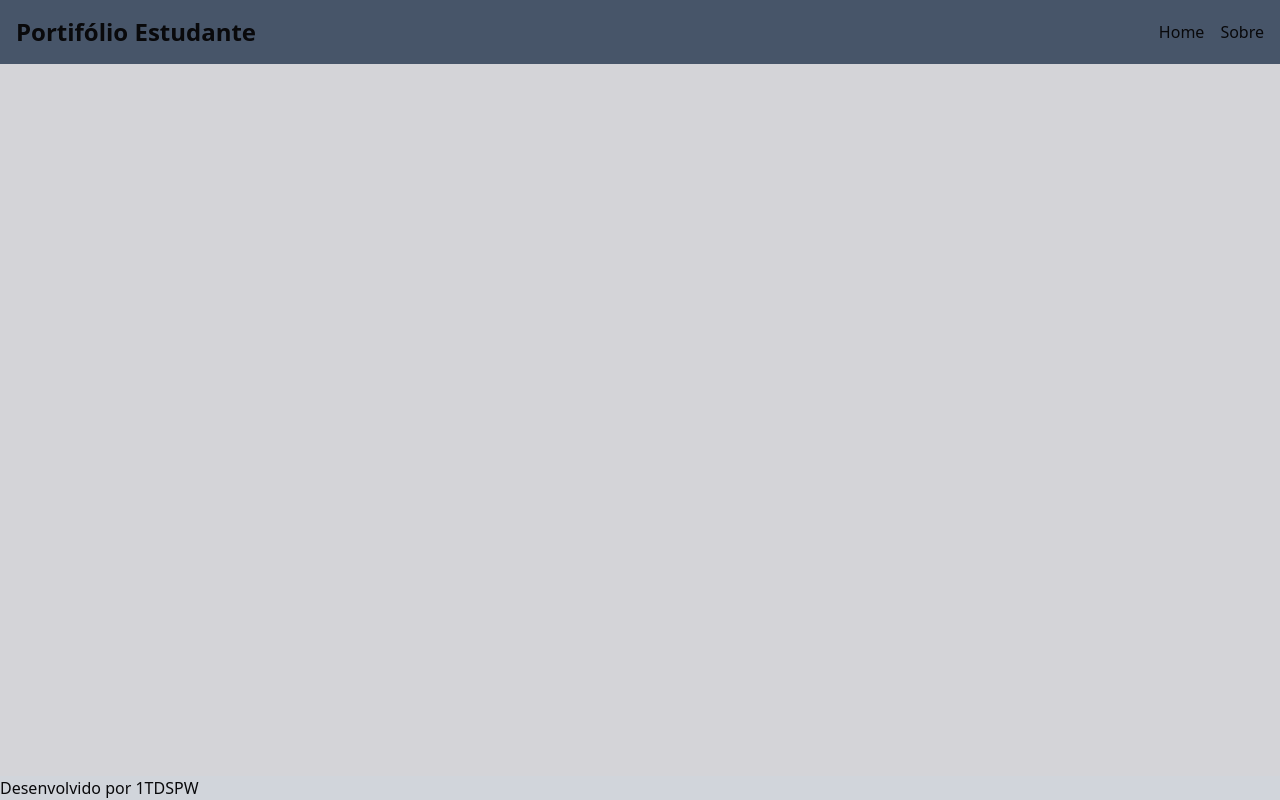
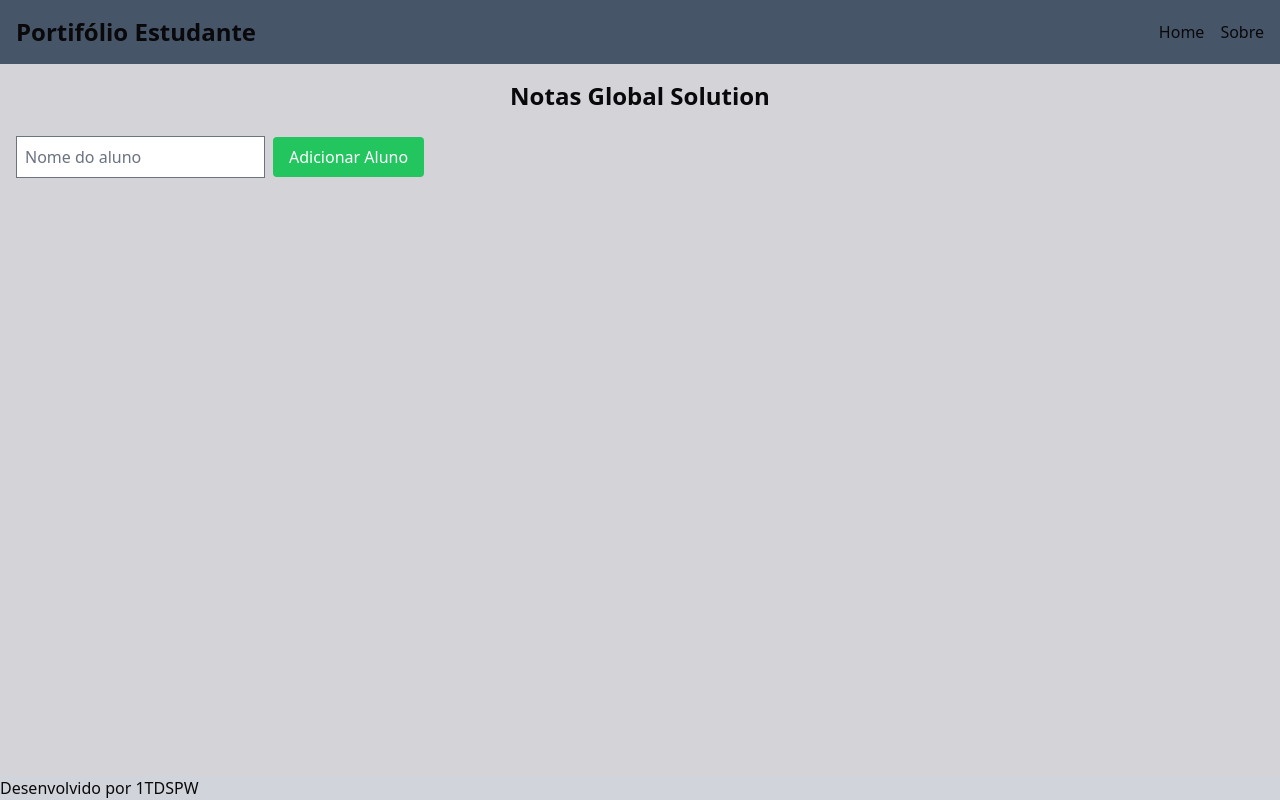
Before and after one commit to Byells/Portif-lio-cp3, a Next.js app: page /gs in a window 1280 px wide. Built offline with nearby package versions, Linux system fonts and the light colour scheme.

Commit message:
Arrumando a pagina da gs

```diff
--- a/src/app/gs/cad-gs/page.tsx
+++ /dev/null
@@ -1,29 +0,0 @@
-import { useEffect, useState } from 'react';
-
-export default function GlobalSolution() {
-  const [projects, setProjects] = useState([]);
-
-  useEffect(() => {
-    const fetchProjects = async () => {
-      const response = await fetch('/api/projects/globalsolution');
-      const data = await response.json();
-      setProjects(data);
-    };
-    fetchProjects();
-  }, []);
-
-  return (
-    <div className="container mx-auto p-8">
-      <h1 className="text-4xl font-bold mb-6 text-green-600">GlobalSolution</h1>
-      <div className="grid grid-cols-1 sm:grid-cols-2 lg:grid-cols-3 gap-6">
-        {projects.map(project => (
-          <div key={project.id} className="bg-white p-4 rounded-lg shadow-lg hover:shadow-xl transition-shadow duration-300">
-            <h2 className="text-xl font-bold">{project.title}</h2>
-            <p className="mt-2">{project.description}</p>
-            <p className="mt-2 text-gray-700">Nota: {project.grade}</p>
-          </div>
-        ))}
-      </div>
-    </div>
-  );
-}
--- a/src/app/gs/page.tsx
+++ b/src/app/gs/page.tsx
@@ -1,10 +1,80 @@
+"use client";
 
-import React from 'react'
+import { useState } from 'react';
+
+type Aluno = {
+  id: number;
+  nome: string;
+  disciplinas: { nome: string; gs: number }[];
+};
 
 export default function gs() {
+  const [alunos, setAlunos] = useState<Aluno[]>([]);
+  const [nome, setNome] = useState('');
+
+  const adicionarAluno = () => {
+    if (!nome) return;
+
+    const novoAluno: Aluno = {
+      id: alunos.length + 1,
+      nome,
+      disciplinas: [
+        { nome: "Artificial Intelligence & Chatbot", gs: Math.floor(Math.random() * 100) },
+        { nome: "Building Relational Database", gs: Math.floor(Math.random() * 100) },
+        { nome: "Computational Thinking Using Python", gs: Math.floor(Math.random() * 100) },
+        { nome: "Domain Driven Design Using Java", gs: Math.floor(Math.random() * 100) },
+        { nome: "Front-End Design Engineering", gs: Math.floor(Math.random() * 100) },
+        { nome: "Software Engineering and Business Model", gs: Math.floor(Math.random() * 100) }
+      ]
+    };
+
+    setAlunos([...alunos, novoAluno]);
+    setNome('');
+  };
+
   return (
-    <div>
+    <div className="container mx-auto p-4">
+      <h1 className="text-2xl font-bold text-center mb-6">Notas Global Solution</h1>
 
+      <div className="mb-4">
+        <input
+          type="text"
+          value={nome}
+          onChange={(e) => setNome(e.target.value)}
+          placeholder="Nome do aluno"
+          className="border p-2"
+        />
+        <button
+          onClick={adicionarAluno}
+          className="bg-green-500 text-white px-4 py-2 ml-2 rounded hover:bg-green-600"
+        >
+          Adicionar Aluno
+        </button>
+      </div>
+
+      {alunos.map((aluno) => (
+        <div key={aluno.id} className="mb-6">
+          <h2 className="text-xl font-semibold text-center">{aluno.nome}</h2>
+          <div className="overflow-x-auto">
+            <table className="min-w-full bg-gray-50 border border-gray-300">
+              <thead className="bg-green-500 text-white">
+                <tr>
+                  <th className="px-4 py-2 border">Disciplina</th>
+                  <th className="px-4 py-2 border">CS</th>
+                </tr>
+              </thead>
+              <tbody>
+                {aluno.disciplinas.map((disciplina, index) => (
+                  <tr key={index} className={index % 2 === 0 ? "bg-gray-50" : "bg-white"}>
+                    <td className="px-4 py-2 border">{disciplina.nome}</td>
+                    <td className="px-4 py-2 border text-center">{disciplina.gs}</td>
+                  </tr>
+                ))}
+              </tbody>
+            </table>
+          </div>
+        </div>
+      ))}
     </div>
-  )
+  );
 }
--- a/src/types/types.ts
+++ b/src/types/types.ts
@@ -4,4 +4,4 @@ export interface Avaliacao {
     nota: number;
     data: string;
     feedback: string;
-  }
+}
```
